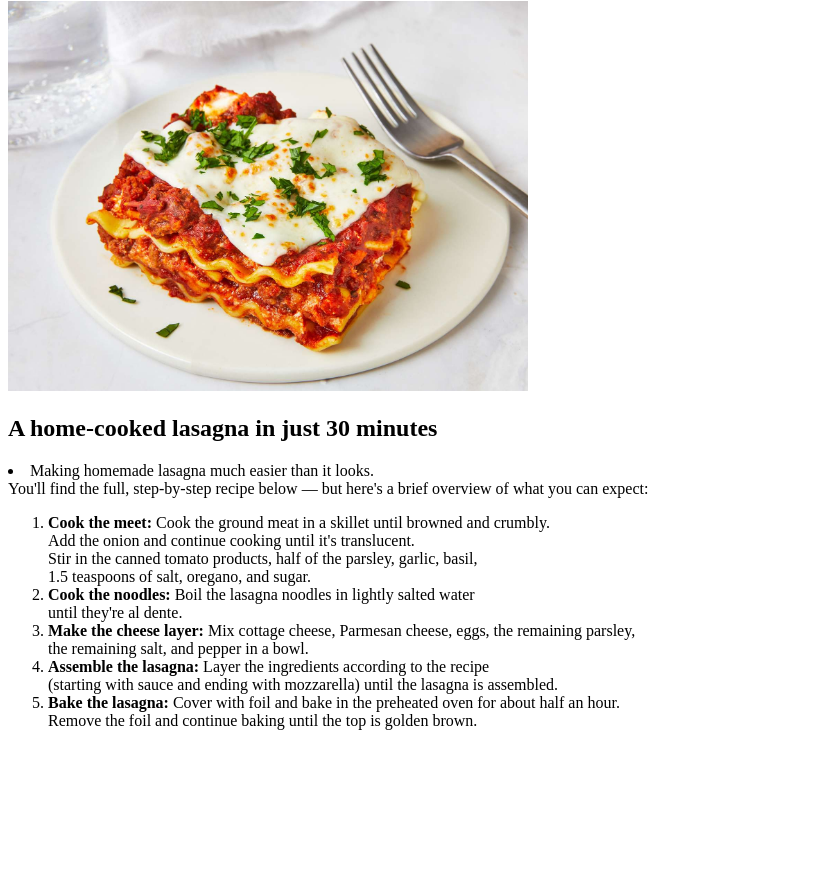
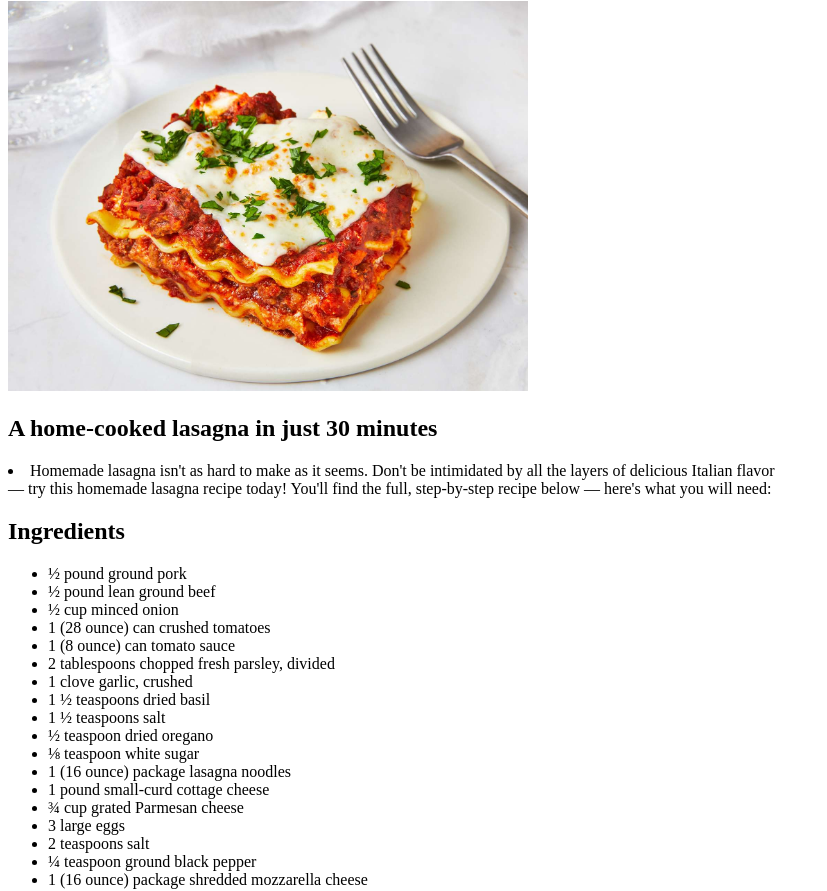
Before and after one commit to sushanthmedari/odin-recipes, a plain HTML site: page recipes/lasagna.html in a window 1280 px wide. Shown: the part 79-970 px from the top of the page, without its empty margins (0-827 px from the left). Before the commit the page ends 825 px from the top, so only its background shows below. Drawn offline with Linux system fonts and the light colour scheme.

Commit message:
Finish the lasagna recipe with ingregients added

```diff
--- a/recipes/lasagna.html
+++ b/recipes/lasagna.html
@@ -13,10 +13,33 @@
     <h2>A home-cooked lasagna in just 30 minutes</h2>
     <p>
         <li>
-         Making homemade lasagna much easier than it looks. <br>
-        You'll find the full, step-by-step recipe below — but here's a brief overview of what you can expect:
+        Homemade lasagna isn't as hard to make as it seems. Don't be intimidated by all the layers of delicious Italian flavor <br>
+        — try this homemade lasagna recipe today!
+        You'll find the full, step-by-step recipe below — here's what you will need:
         </li>
     </p>
+    <h2>Ingredients</h2>
+    <ul>
+        <li>½ pound ground pork</li>
+        <li>½ pound lean ground beef</li>
+        <li>½ cup minced onion</li>
+        <li>1 (28 ounce) can crushed tomatoes</li>
+        <li>1 (8 ounce) can tomato sauce</li>
+        <li>2 tablespoons chopped fresh parsley, divided</li>
+        <li>1 clove garlic, crushed</li>
+        <li>1 ½ teaspoons dried basil</li>
+        <li>1 ½ teaspoons salt</li>
+        <li>½ teaspoon dried oregano</li>
+        <li>⅛ teaspoon white sugar</li>
+        <li>1 (16 ounce) package lasagna noodles</li>
+        <li>1 pound small-curd cottage cheese</li>
+        <li>¾ cup grated Parmesan cheese</li>
+        <li>3 large eggs</li>
+        <li>2 teaspoons salt</li>
+        <li>¼ teaspoon ground black pepper</li>
+        <li>1 (16 ounce) package shredded mozzarella cheese</li>
+    </ul>
+    <h2>Steps</h2>
     <ol>
         <li>
             <strong>Cook the meet:</strong> Cook the ground meat in a skillet until browned and crumbly.<br>
```
Lines whose indentation alone changed are shown as unchanged.
